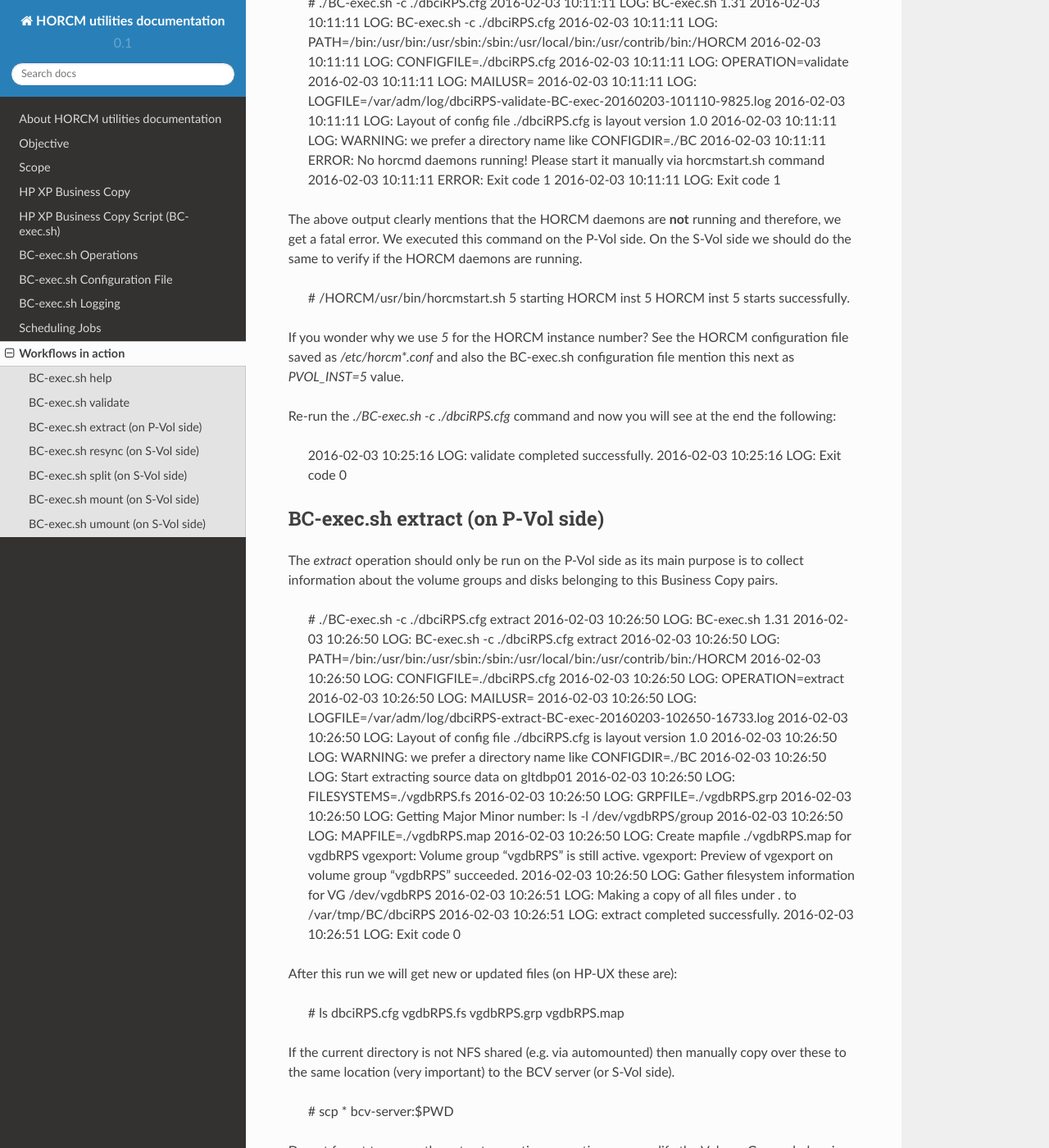
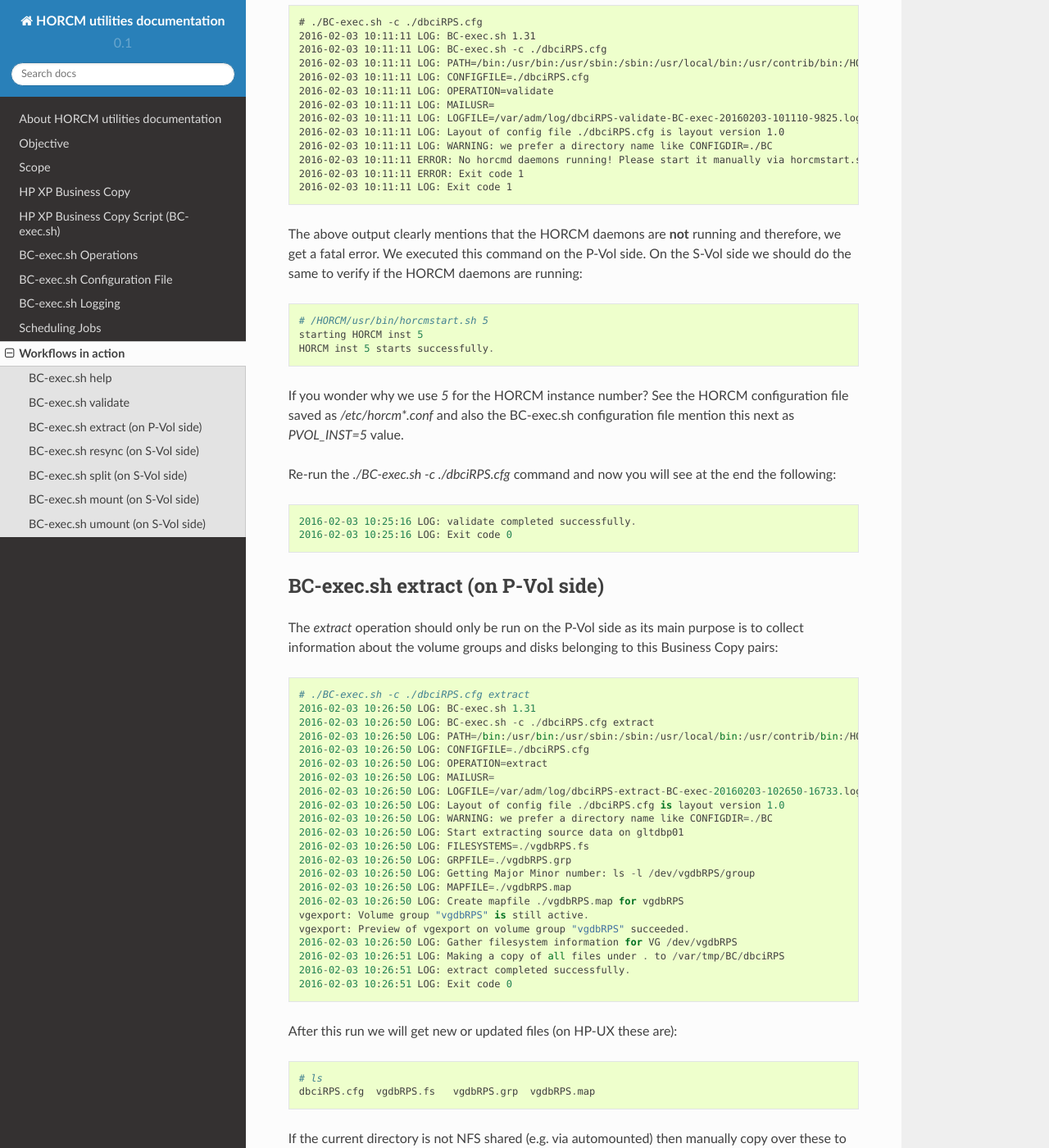
Before and after one commit to gdha/horcm-utils-docs, a Sphinx documentation site: the page built from source/workflows_in_action.rst, in a window 1280 px wide and 1400 px high, scrolled down 1060 px. Shown: the whole window at 82% size. Built offline with Sphinx 7.4.7 and the Read the Docs theme 2.0.0, drawn with Linux system fonts in a browser that asks for light colours; some of the changed text lies outside the part shown.

Commit message:
correct cmd boxes in workflows in action chapter

```diff
--- a/source/workflows_in_action.rst
+++ b/source/workflows_in_action.rst
@@ -6,7 +6,7 @@ We are going to show in detail how to use *BC-exec.sh* in practice. We will star
 BC-exec.sh help
 ---------------
 
-We have always a built-in help available:
+We have always a built-in help available::
 
     # ./BC-exec.sh help
     2016-02-03 10:05:15 ERROR: Missing argument "-c configfile"
@@ -43,7 +43,7 @@ We have always a built-in help available:
 BC-exec.sh validate
 -------------------
 
-The validate workflow is only meant to inspect the *BC-exec.sh* configuration file and verify we are dealing with a proper RAID manager setup. It can be run on the P-Vol and S-Vol side at any time, and it is aways called with any other operation (except for the help). Furthermore, if we call *BC-exec.sh* without any *operations* parameter, *validate* is the default one (as you can see below):
+The validate workflow is only meant to inspect the *BC-exec.sh* configuration file and verify we are dealing with a proper RAID manager setup. It can be run on the P-Vol and S-Vol side at any time, and it is aways called with any other operation (except for the help). Furthermore, if we call *BC-exec.sh* without any *operations* parameter, *validate* is the default one (as you can see below)::
 
     # ./BC-exec.sh -c ./dbciRPS.cfg
     2016-02-03 10:11:11 LOG: BC-exec.sh 1.31
@@ -59,7 +59,7 @@ The validate workflow is only meant to inspect the *BC-exec.sh* configuration fi
     2016-02-03 10:11:11 ERROR: Exit code 1
     2016-02-03 10:11:11 LOG: Exit code 1
 
-The above output clearly mentions that the HORCM daemons are **not** running and therefore, we get a fatal error. We executed this command on the P-Vol side. On the S-Vol side we should do the same to verify if the HORCM daemons are running.
+The above output clearly mentions that the HORCM daemons are **not** running and therefore, we get a fatal error. We executed this command on the P-Vol side. On the S-Vol side we should do the same to verify if the HORCM daemons are running::
 
     # /HORCM/usr/bin/horcmstart.sh 5
     starting HORCM inst 5
@@ -67,7 +67,7 @@ The above output clearly mentions that the HORCM daemons are **not** running and
 
 If you wonder why we use *5* for the HORCM instance number? See the HORCM configuration file saved as `/etc/horcm*.conf` and also the BC-exec.sh configuration file mention this next as `PVOL_INST=5` value.
 
-Re-run the `./BC-exec.sh -c ./dbciRPS.cfg` command and now you will see at the end the following:
+Re-run the `./BC-exec.sh -c ./dbciRPS.cfg` command and now you will see at the end the following::
 
     2016-02-03 10:25:16 LOG: validate completed successfully.
     2016-02-03 10:25:16 LOG: Exit code 0
@@ -76,7 +76,7 @@ Re-run the `./BC-exec.sh -c ./dbciRPS.cfg` command and now you will see at the e
 BC-exec.sh extract (on P-Vol side)
 ----------------------------------
 
-The *extract* operation should only be run on the P-Vol side as its main purpose is to collect information about the volume groups and disks belonging to this Business Copy pairs.
+The *extract* operation should only be run on the P-Vol side as its main purpose is to collect information about the volume groups and disks belonging to this Business Copy pairs::
 
     # ./BC-exec.sh -c ./dbciRPS.cfg extract
     2016-02-03 10:26:50 LOG: BC-exec.sh 1.31
@@ -101,12 +101,12 @@ The *extract* operation should only be run on the P-Vol side as its main purpose
     2016-02-03 10:26:51 LOG: extract completed successfully.
     2016-02-03 10:26:51 LOG: Exit code 0
 
-After this run we will get new or updated files (on HP-UX these are):
+After this run we will get new or updated files (on HP-UX these are)::
 
     # ls
     dbciRPS.cfg  vgdbRPS.fs   vgdbRPS.grp  vgdbRPS.map
 
-If the current directory is not NFS shared (e.g. via automounted) then manually copy over these to the same location (very important) to the BCV server (or S-Vol side).
+If the current directory is not NFS shared (e.g. via automounted) then manually copy over these to the same location (very important) to the BCV server (or S-Vol side)::
 
     # scp  * bcv-server:$PWD
 
@@ -115,7 +115,7 @@ Do not forget to re-run the *extract* operation every time you modify the Volume
 BC-exec.sh resync (on S-Vol side)
 ---------------------------------
 
-Resyncing the Business Copy pairs is an essential part in keeping the BC disks in sync. This step is always done before re-splitting the disks to prepare for backup mode.
+Resyncing the Business Copy pairs is an essential part in keeping the BC disks in sync. This step is always done before re-splitting the disks to prepare for backup mode::
 
     # ./BC-exec.sh -c ./dbciRPS.cfg resync
     2016-02-03 10:37:50 LOG: BC-exec.sh 1.31
@@ -159,7 +159,7 @@ In above output we could see that the BC disks were already paired and therefore
 BC-exec.sh split (on S-Vol side)
 --------------------------------
 
-We split the BC disks normally after we have put the database in backup mode so that we are sure that the data inside the database is consistent.
+We split the BC disks normally after we have put the database in backup mode so that we are sure that the data inside the database is consistent::
 
     # ./BC-exec.sh -c ./dbciRPS.cfg split
     2016-02-03 10:51:46 LOG: BC-exec.sh 1.31
@@ -201,7 +201,7 @@ Once the split was successfully executed we can bring the database back out of b
 BC-exec.sh mount (on S-Vol side)
 --------------------------------
 
-The purpose on the BCV server is to create a backup residing on the S-Vol disks without interrupting the production data (on the P-Vol disks). The backup can run as long as necessary to fullfill its job. However, before starting the backup we should mount the file systems:
+The purpose on the BCV server is to create a backup residing on the S-Vol disks without interrupting the production data (on the P-Vol disks). The backup can run as long as necessary to fullfill its job. However, before starting the backup we should mount the file systems::
 
     # ./BC-exec.sh -c ./dbciRPS.cfg mount
     2016-02-03 10:58:44 LOG: BC-exec.sh 1.31
@@ -328,7 +328,7 @@ The purpose on the BCV server is to create a backup residing on the S-Vol disks
     2016-02-03 10:58:51 LOG: mount completed successfully.
     2016-02-03 10:58:51 LOG: Exit code 0
 
-You should be able to see the mounted file systems:
+You should be able to see the mounted file systems::
 
     #-> mount | grep BC6
     /export/sapmnt/RPS on /dev/vgBC6_vgdbRPS/lvmntRPS ioerror=mwdisable,largefiles,delaylog,nodatainlog,dev=80006001 on Wed Feb  3 10:58:48 2016
@@ -346,7 +346,7 @@ You should be able to see the mounted file systems:
 BC-exec.sh umount (on S-Vol side)
 ---------------------------------
 
-After the backup has been finished there is no need to keep the file systems mounted. And, before we run a *resync* operation we must be sure that all file systems are un-mounted and the Volume Groups are exported. We can do this in one go with this **umount** operation as you see below:
+After the backup has been finished there is no need to keep the file systems mounted. And, before we run a *resync* operation we must be sure that all file systems are un-mounted and the Volume Groups are exported. We can do this in one go with this **umount** operation as you see below::
 
     # ./BC-exec.sh -c ./dbciRPS.cfg umount
     2016-02-03 12:04:26 LOG: BC-exec.sh 1.31
```
